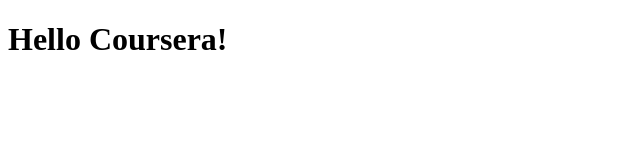
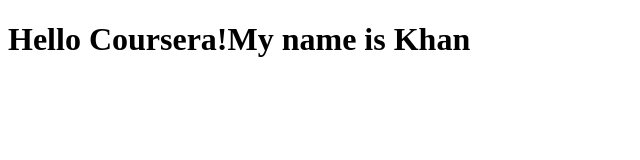
Before and after one commit to AsharKhan124/Coursera-Ashar-Khan-s-Test, a plain HTML site: page site/index.html in a window 1280 px wide. Shown: the whole page, without its empty margins (0-640 px from the left). Drawn offline with Linux system fonts and the light colour scheme.

Commit message:
small changes to our content pages

```diff
--- a/site/index.html
+++ b/site/index.html
@@ -4,6 +4,6 @@
 	<title>Hello Coursera!</title>
 </head>
 <body>
-<h1>Hello Coursera!</h1>
+<h1>Hello Coursera!My name is Khan</h1>
 </body>
 </html>
```
